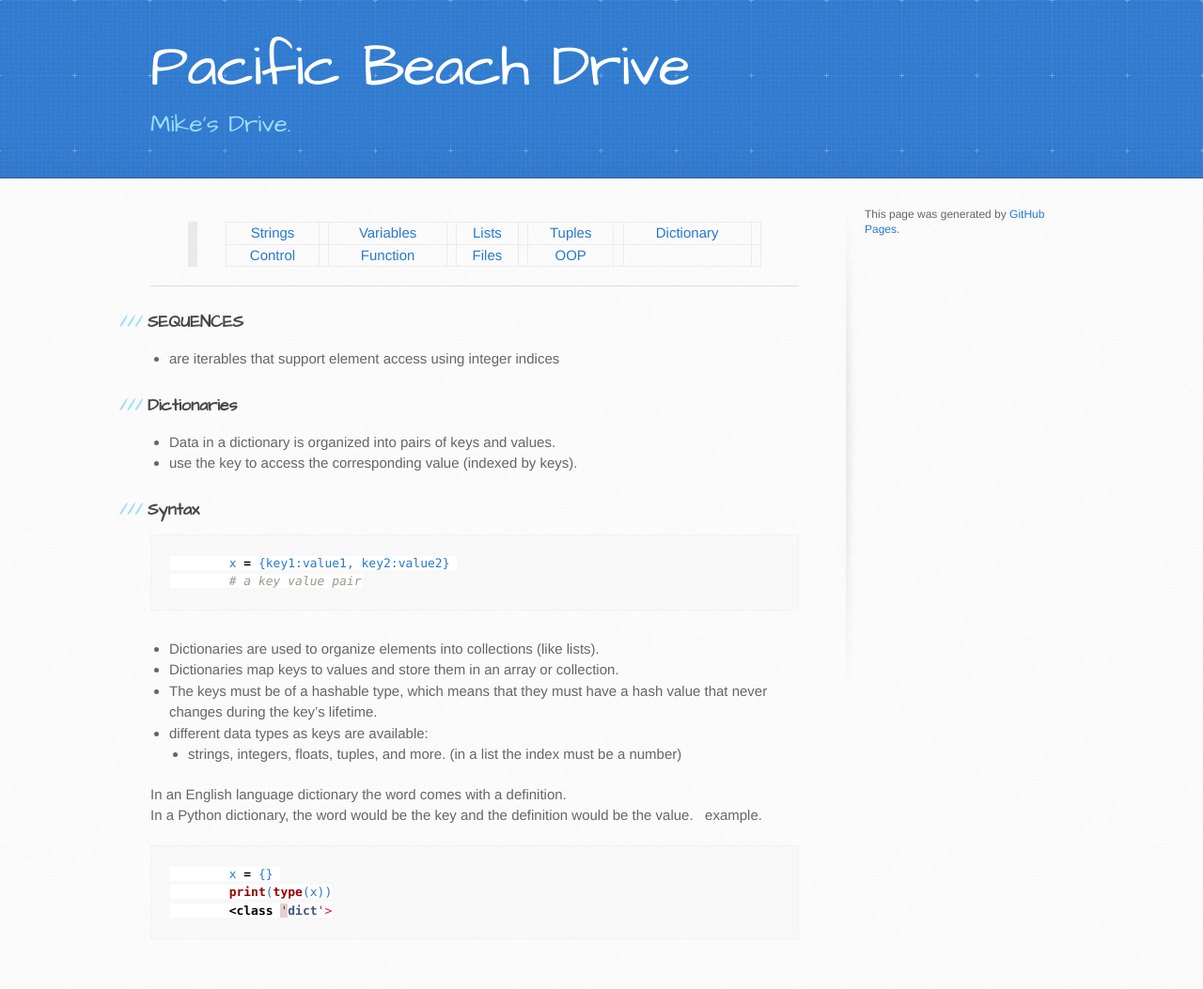
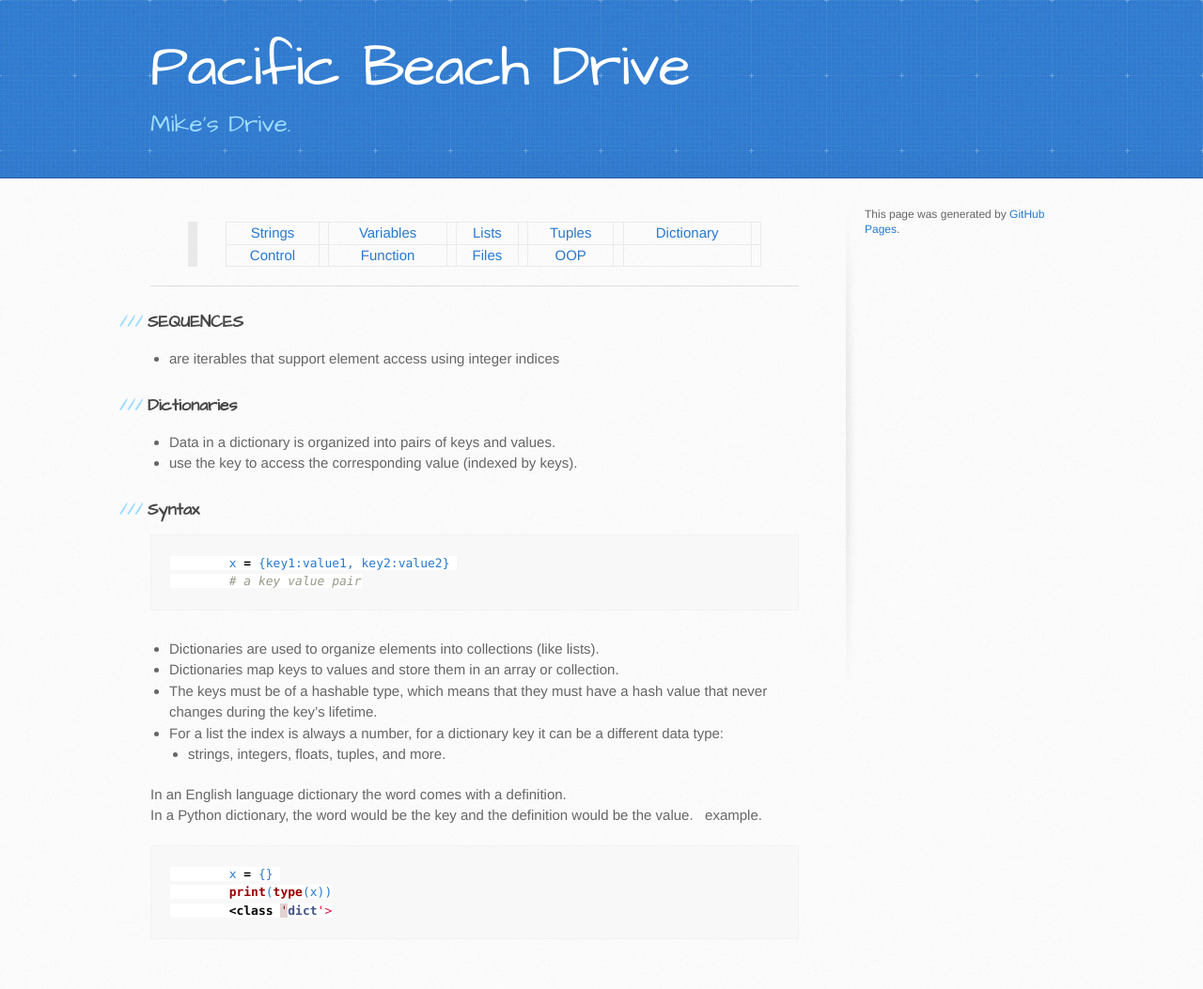
Before and after one commit to trumpfheller/trumpfheller.github.io, a Jekyll site: the page built from dictionary.md, in a window 1280 px wide. Shown: the whole page at 94% size. Built offline with Jekyll 4.4.1, drawn with Linux system fonts in a browser that asks for light colours.

Commit message:
Update dictionary.md

```diff
--- a/dictionary.md
+++ b/dictionary.md
@@ -22,8 +22,8 @@ layout: default
 - Dictionaries are used to organize elements into collections (like lists).
 - Dictionaries map keys to values and store them in an array or collection.
 - The keys must be of a hashable type, which means that they must have a hash value that never changes during the key’s lifetime.
-- different data types as keys are available:
-	- strings, integers, floats, tuples, and more. (in a list the index must be a number)
+- For a list the index is always a number, for a dictionary key it can be a different data type:
+	- strings, integers, floats, tuples, and more.
 
 In an English language dictionary the word comes with a definition.<br>
 In a Python dictionary, the word would be the key and the definition would be the value.
```
